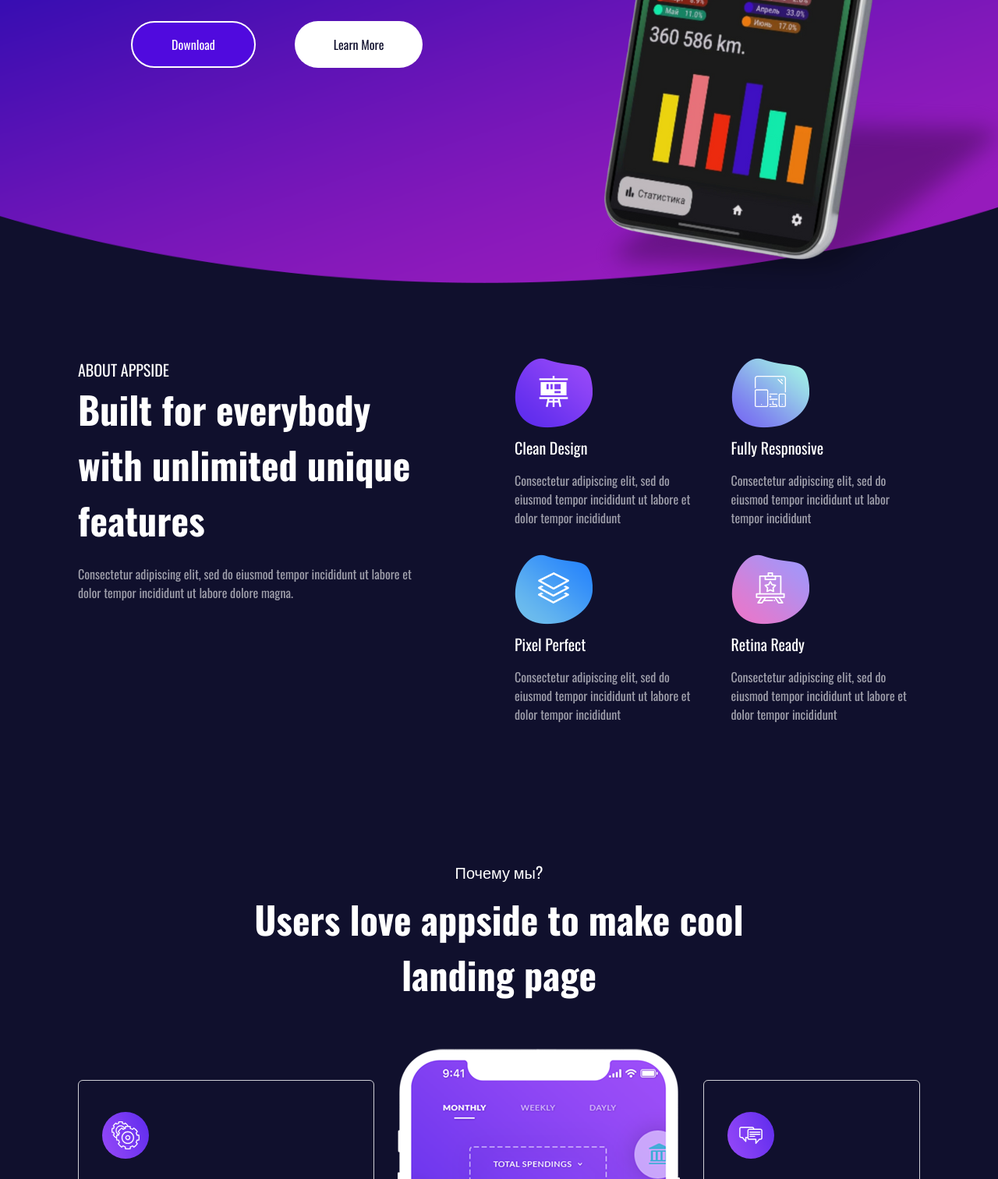
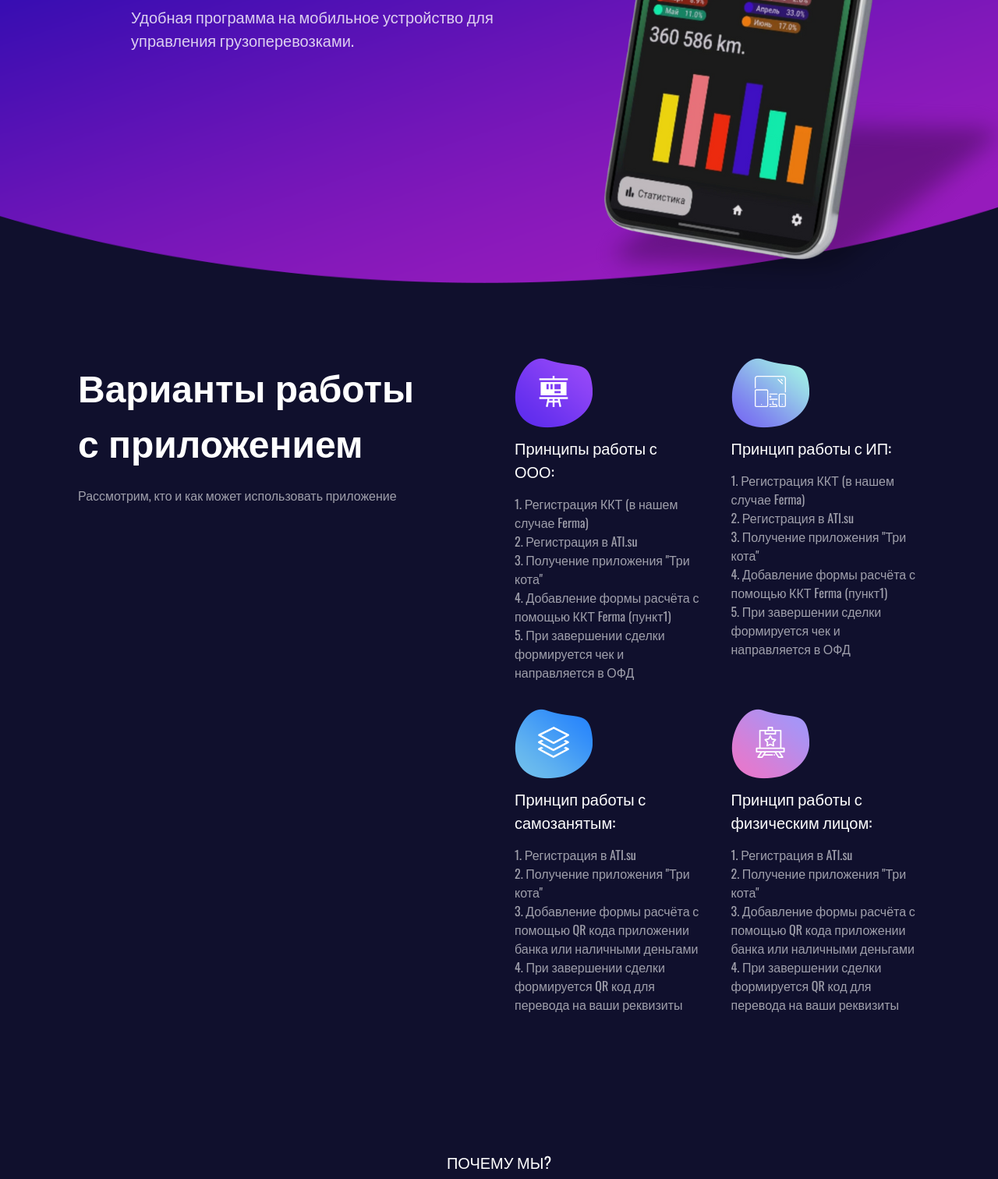
Before and after one commit to gwynbleidd102/mobile_app_landing, a website built with Vite: page index.html in a window 1280 px wide. Shown: the part 637-2149 px from the top of the page at 78% size. Built offline with nearby package versions, Linux system fonts and the light colour scheme; files whose address does not match are found by name.

Commit message:
правки текста

```diff
--- a/index.html
+++ b/index.html
@@ -4,7 +4,7 @@
     <meta charset="UTF-8" />
     <link rel="icon" type="image/svg+xml" href="/vite.svg" />
     <meta name="viewport" content="width=device-width, initial-scale=1.0" />
-    <title>Vite App</title>
+    <title>DELIVERY</title>
     <link
       href="https://fonts.googleapis.com/css2?family=Oswald:wght@200..700&family=Roboto:ital,wght@0,100;0,300;0,400;0,500;0,700;0,900;1,100;1,300;1,400;1,500;1,700;1,900&display=swap"
       rel="stylesheet"
@@ -66,18 +66,16 @@
           <div class="header__content">
             <div class="header__middle">
               <div class="header__title title">
-                <h1>Make cool landing with appside</h1>
+                <h1>Наслаждайтесь комфортом и эффективностью!</h1>
               </div>
               <div class="header__text text">
                 <p>
-                  Appside is the best app landing page which will help you
-                  showcase your business, lifestyle, social, or shopping app in
-                  the best possible manner.
+                  Удобная программа на мобильное устройство для управления грузоперевозками.
                 </p>
               </div>
               <div class="header__btn">
-                <button href="#!" class="header__btn-left">Download</button>
-                <button href="#!" class="header__btn-right">Learn More</button>
+                <!-- <button href="#!" class="header__btn-left">Скачать</button> -->
+                <!-- <button href="#!" class="header__btn-right">Learn More</button> -->
               </div>
             </div>
 
@@ -93,16 +91,12 @@
           <div class="container">
             <div class="about__row">
               <div class="about__content">
-                <div class="about__name title3"><h2>ABOUT APPSIDE</h2></div>
+                <!-- <div class="about__name title3"><h2>ABOUT APPSIDE</h2></div> -->
                 <div class="about__title title2">
-                  <h1>Built for everybody with unlimited unique features</h1>
+                  <h1>Варианты работы с приложением</h1>
                 </div>
                 <div class="about__text text2">
-                  <p>
-                    Consectetur adipiscing elit, sed do eiusmod tempor
-                    incididunt ut labore et dolor tempor incididunt ut labore
-                    dolore magna.
-                  </p>
+                  <p>Рассмотрим, кто и как может использовать приложение</p>
                 </div>
               </div>
               <div class="about__options">
@@ -115,12 +109,14 @@
                     />
                   </div>
                   <ul class="about__option-title title3">
-                    <li><a href="#!">Clean Design</a></li>
+                    <li><a href="#!">Принципы работы с ООО:</a></li>
                   </ul>
                   <div class="about__option-text text2">
                     <p>
-                      Consectetur adipiscing elit, sed do eiusmod tempor
-                      incididunt ut labore et dolor tempor incididunt
+                      1. Регистрация ККТ (в нашем случае Ferma)</br>2. Регистрация в
+                      ATI.su</br>3. Получение приложения "Три кота"</br>4. Добавление
+                      формы расчёта с помощью ККТ Ferma (пункт1)</br>5. При
+                      завершении сделки формируется чек и направляется в ОФД
                     </p>
                   </div>
                 </div>
@@ -134,12 +130,13 @@
                     />
                   </div>
                   <ul class="about__option-title title3">
-                    <li><a href="#!">Fully Respnosive</a></li>
+                    <li><a href="#!">Принцип работы с ИП:</a></li>
                   </ul>
                   <div class="about__option-text text2">
                     <p>
-                      Consectetur adipiscing elit, sed do eiusmod tempor
-                      incididunt ut labor tempor incididunt
+                      1. Регистрация ККТ (в нашем случае Ferma)</br>2. Регистрация в ATI.su</br>
+                      3. Получение приложения "Три кота"</br>4. Добавление формы расчёта с помощью ККТ Ferma (пункт1)</br>
+                      5. При завершении сделки формируется чек и направляется в ОФД
                     </p>
                   </div>
                 </div>
@@ -153,12 +150,13 @@
                     />
                   </div>
                   <ul class="about__option-title title3">
-                    <li><a href="#!">Pixel Perfect</a></li>
+                    <li><a href="#!">Принцип работы с самозанятым:</a></li>
                   </ul>
                   <div class="about__option-text text2">
                     <p>
-                      Consectetur adipiscing elit, sed do eiusmod tempor
-                      incididunt ut labore et dolor tempor incididunt
+                      1. Регистрация в ATI.su</br>2. Получение приложения "Три кота"</br>
+                      3. Добавление формы расчёта с помощью QR кода приложении банка или наличными деньгами</br>
+                      4. При завершении сделки формируется QR код для перевода на ваши реквизиты
                     </p>
                   </div>
                 </div>
@@ -168,12 +166,13 @@
                     <img src="./src/assets/img/icon//pic.svg" alt="" class="" />
                   </div>
                   <ul class="about__option-title title3">
-                    <li><a href="#!">Retina Ready</a></li>
+                    <li><a href="#!">Принцип работы с физическим лицом: </a></li>
                   </ul>
                   <div class="about__option-text text2">
                     <p>
-                      Consectetur adipiscing elit, sed do eiusmod tempor
-                      incididunt ut labore et dolor tempor incididunt
+                      1. Регистрация в ATI.su</br>2. Получение приложения "Три кота"</br>
+                      3. Добавление формы расчёта с помощью QR кода приложении банка или наличными деньгами</br>
+                      4. При завершении сделки формируется QR код для перевода на ваши реквизиты
                     </p>
                   </div>
                 </div>
@@ -186,18 +185,11 @@
           <div class="container">
             <div class="why_choose__content">
               <div class="why_choose__name title3">
-                <h2>Почему мы?</h2>
+                <h2>ПОЧЕМУ МЫ?</h2>
               </div>
               <div class="why_choose__title title2">
-                <h1>Users love appside to make cool<br />landing page</h1>
+                <h1>Выделим пару возможностей<br />нашего приложения</h1>
               </div>
-              <!-- <div class="why_choose__text text2">
-                <p>
-                  Consectetur adipiscing elit, sed do eiusmod tempor incididunt
-                  ut labore et dolor<br />tempor incididunt ut labore dolore
-                  magna.
-                </p>
-              </div> -->
             </div>
             <div class="why_choose_row">
               <div class="why_choose__options">
@@ -292,13 +284,13 @@
             <div class="screenshots__content">
               <div class="screenshots__name title3"><h2>СКРИНШОТЫ</h2></div>
               <div class="screenshots__title title2">
-                <h1>Удобный интерфейс</h1>
+                <h1>Удобный и понятный интерфейс</h1>
               </div>
               <div class="screenshots__text text2">
                 <p>
-                  Consectetur adipiscing elit, sed do eiusmod tempor incididunt
+                  <!-- Consectetur adipiscing elit, sed do eiusmod tempor incididunt
                   ut labore et dolor<br />tempor incididunt ut labore dolore
-                  magna.
+                  magna. -->
                 </p>
               </div>
             </div>
@@ -334,13 +326,13 @@
               <div class="pricing__title title2">
                 <h1>Выберите Ваш план</h1>
               </div>
-              <div class="pricing__text text2">
+              <!-- <div class="pricing__text text2">
                 <p>
                   Consectetur adipiscing elit, sed do eiusmod tempor incididunt
                   ut labore et dolor<br />tempor incididunt ut labore dolore
                   magna.
                 </p>
-              </div>
+              </div> -->
             </div>
             <div class="pricing__row">
               <div class="pricing_plan">
@@ -418,19 +410,39 @@
                   <h2>СВЯЖИТЕСЬ С НАМИ</h2>
                 </div> -->
                 <div class="contact__title title2">
-                  <h1>СВЯЖИТЕСЬ С НАМИ</h1>
+                  <h1>КОНТАКТЫ</h1>
                 </div>
                 <div class="contact__text text2">
                   <p>
-                    Consectetur adipiscing elit, sed do eiusmod tempor
-                    incididunt ut labore et dolor tempor incididunt ut labore
-                    dolore magna.
+                    Свяжиетсь с нами удобным Вам способом!
                   </p>
                 </div>
-                <div class="contact__buttons">
-                  <button href="#!" class="contact_button">Telegram</button>
+                <!-- <div class="contact__buttons">
+                  <button href="t.me/indiabullshousing" class="contact_button">
+                    Telegram
+                  </button>
                   <button href="#!" class="contact_button">What's Up</button>
                   <button href="#!" class="contact_button">Email</button>
+                </div> -->
+                <div class="contact__buttons">
+                  <button
+                    onclick="window.location.href='https://t.me/indiabullshousing'"
+                    class="contact_button"
+                  >
+                    Telegram
+                  </button>
+                  <button
+                    onclick="window.location.href='https://wa.me/79178008176'"
+                    class="contact_button"
+                  >
+                    What's Up
+                  </button>
+                  <button
+                    onclick="window.location.href='mailto:delivery@mail.ru'"
+                    class="contact_button"
+                  >
+                    Email
+                  </button>
                 </div>
               </div>
               <!-- <div class="contact__img">
```
